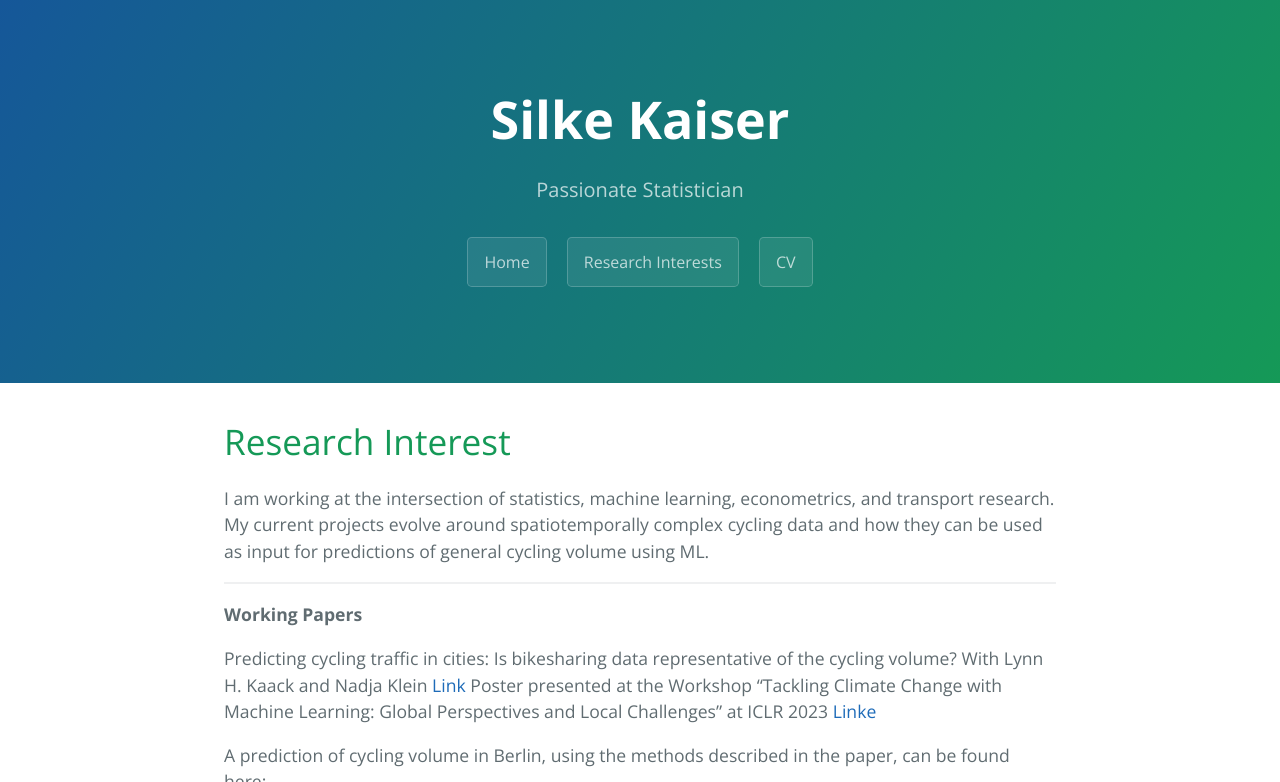
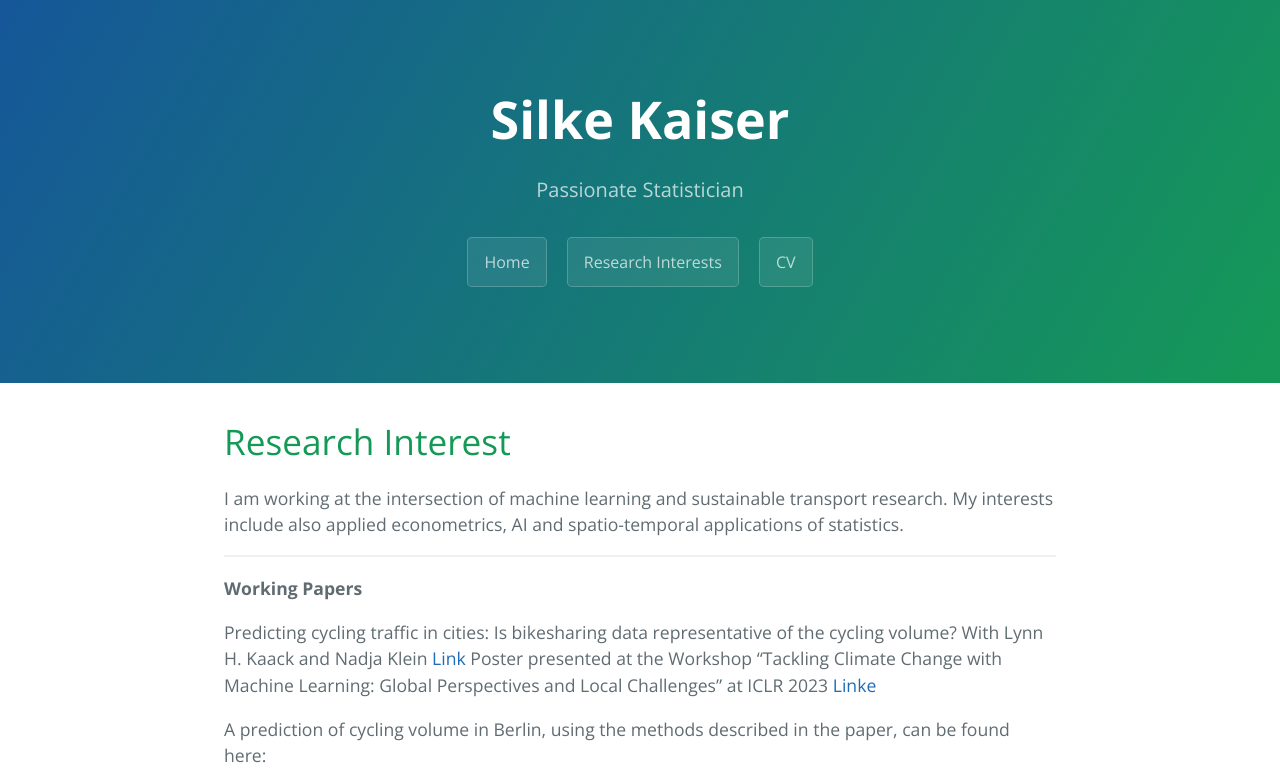
Before and after one commit to silkekaiser/silkekaiser.github.io, a Jekyll site: the page built from research.md, in a window 1280 px wide and 900 px high, cut to the strip 0-782 px from the top of the window. Built offline with Jekyll 4.4.1, drawn with Linux system fonts in a browser that asks for light colours; our own code applies the rules of GitHub Pages for plain Markdown files.

Commit message:
Update research.md

```diff
--- a/research.md
+++ b/research.md
@@ -2,7 +2,7 @@
 layout: default
 ---
 # Research Interest
-I am working at the intersection of statistics, machine learning, econometrics, and transport research. My current projects evolve around spatiotemporally complex cycling data and how they can be used as input for predictions of general cycling volume using ML.
+I am working at the intersection of machine learning and sustainable transport research. My interests include also applied econometrics, AI and spatio-temporal applications of statistics.
 
 -----------------------------------
 **Working Papers**
```
